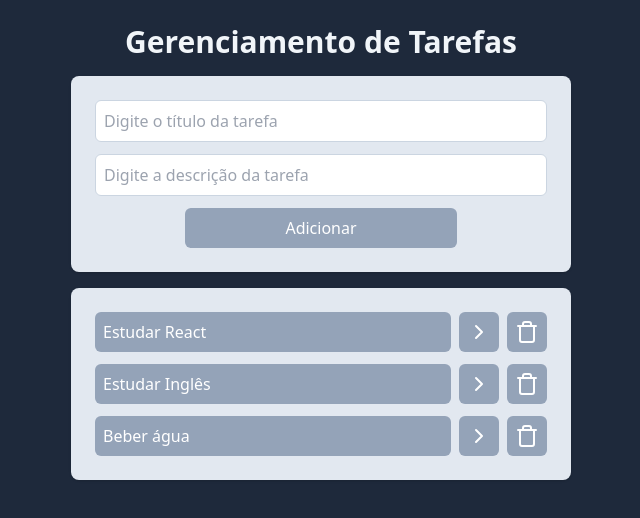
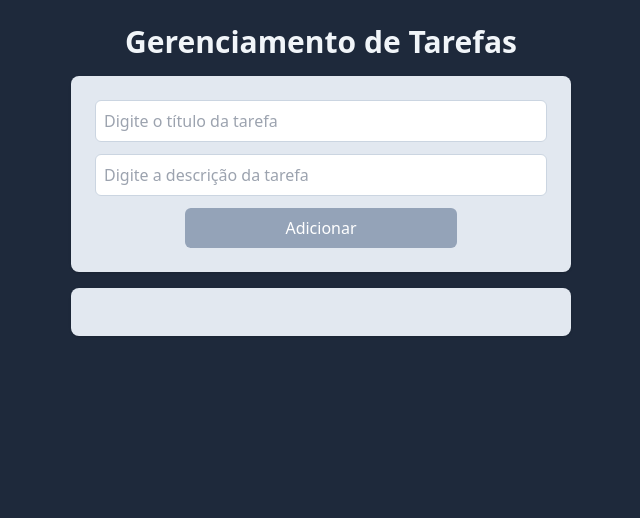
Before and after one commit to zanwalker-dev/react_study_001, a React (Vite) app: page / in a window 1280 px wide. Shown: the top 518 px of the page, without its empty margins (319-959 px from the left). Built offline with nearby package versions, Linux system fonts and the light colour scheme.

Commit message:
saving on localStorage

```diff
--- a/src/App.jsx
+++ b/src/App.jsx
@@ -1,29 +1,16 @@
-import { useState } from "react";
+import { useEffect, useState } from "react";
 import AddTask from "./components/AddTask";
 import Tasks from "./components/Tasks";
 import { v4 } from "uuid";
 
 function App() {
-  const [tasks, setTasks] = useState([
-    {
-      id: 1,
-      title: "Estudar React",
-      description: "Estudar react routers",
-      isCompleted: false,
-    },
-    {
-      id: 2,
-      title: "Estudar Inglês",
-      description: "Estudar inglês para fins profissionais",
-      isCompleted: false,
-    },
-    {
-      id: 3,
-      title: "Beber água",
-      description: "Manter o rim saudável",
-      isCompleted: false,
-    },
-  ]);
+  const [tasks, setTasks] = useState(
+    JSON.parse(localStorage.getItem("tasks")) || []
+  );
+
+  useEffect(() => {
+    localStorage.setItem("tasks", JSON.stringify(tasks));
+  }, [tasks]);
 
   const onTaskClick = (taskId) => {
     const newTask = tasks.map((task) => {
```
